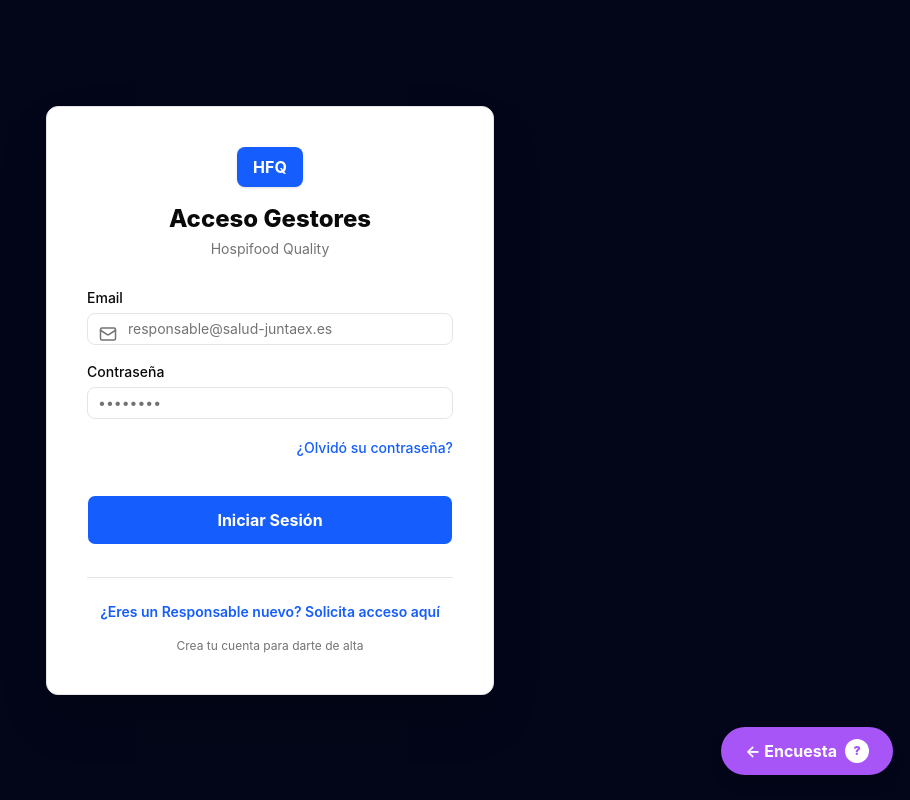
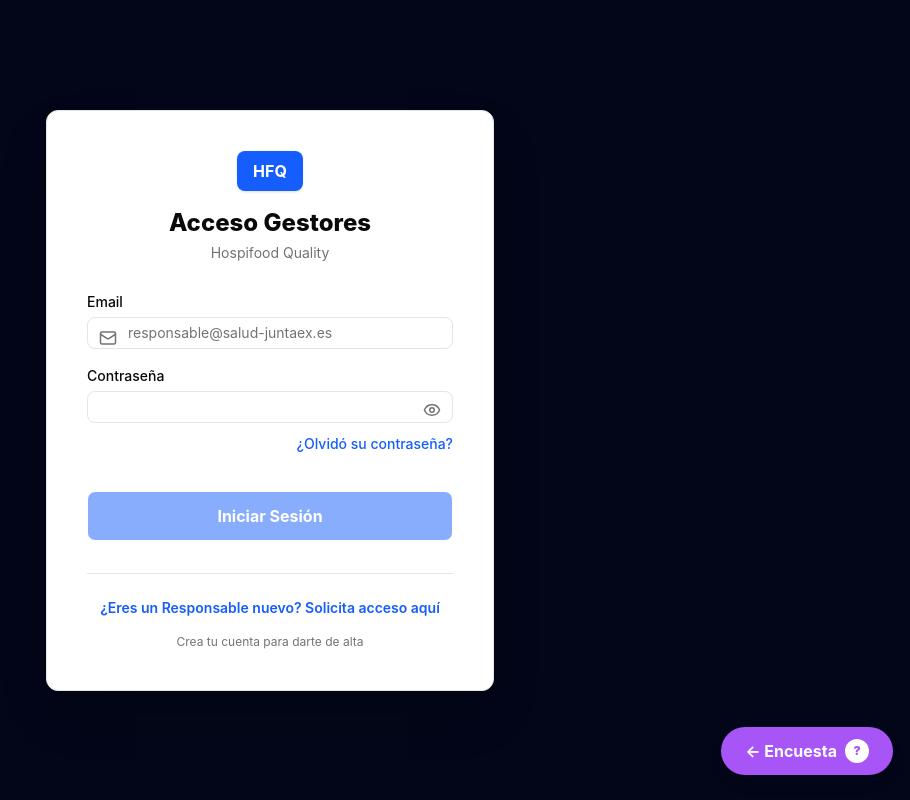
Before and after one commit to ronicleal/Hospifood_Quality, a React (Vite) app: page /login in a window 1280 px wide. Shown: the whole page, without its empty margins (370-1280 px from the left). Built offline with nearby package versions, Linux system fonts and the light colour scheme.

Commit message:
🔄️Actualizar el formulario para ponerle 👁️ a las contraseñas del login y registro y quitar los required del formulario.

```diff
--- a/src/pages/panel/LoginPage.tsx
+++ b/src/pages/panel/LoginPage.tsx
@@ -6,9 +6,7 @@
 import { Label } from "../../components/ui/label";
 import { Input } from "../../components/ui/input";
 import { AvatarSelector } from "../../components/ui/AvatarSelector";
-
-// 👇 Importaciones de iconos y validadores 👇
-import { Mail, Check, AlertCircle } from "lucide-react";
+import { Mail, Check, AlertCircle, Eye, EyeOff } from "lucide-react";
 import { PasswordSegura } from "../../components/ui/PasswordSegura";
 import { isPasswordValid, validateName, capitalizeWords, validateEmail } from "../../utils/regex";
 
@@ -21,6 +19,9 @@
 
     const [email, setEmail] = useState("");
     const [password, setPassword] = useState("");
+
+    //  Estado para mostrar/ocultar contraseña
+    const [showPassword, setShowPassword] = useState(false);
 
     const [nombre, setNombre] = useState("");
     const [apellidos, setApellidos] = useState("");
@@ -72,7 +73,8 @@
         }
     };
 
-    // 👇 AHORA BLOQUEA EL BOTÓN TAMBIÉN SI EL CORREO ESTÁ MAL 👇
+    // calculamos si el botón debe estar deshabilitado para ambos casos
+    const isLoginInvalid = isLogin && (!validateEmail(email) || password.length === 0);
     const isRegisterInvalid = !isLogin && (
         !isPasswordValid(password) ||
         !validateName(nombre) ||
@@ -95,7 +97,8 @@
                     <p className="text-muted-foreground text-sm mt-1">Hospifood Quality</p>
                 </div>
 
-                <form onSubmit={handleSubmit} className="space-y-5">
+                {/* noValidate para quitar los popups feos del navegador*/}
+                <form onSubmit={handleSubmit} className="space-y-5" noValidate>
 
                     {errorMsg && (
                         <div className="p-3 text-sm font-medium text-destructive bg-destructive/10 border border-destructive/20 rounded-md text-center">
@@ -153,8 +156,8 @@
                             />
                         </div>
 
-                        {/* 👇 VALIDACIÓN EN TIEMPO REAL DEL CORREO 👇 */}
-                        {!isLogin && email.length > 0 && (
+                        {/*LA VALIDACIÓN DE CORREO SE MUESTRA SIEMPRE*/}
+                        {email.length > 0 && (
                             <div className="mt-1 animate-fade-in">
                                 {validateEmail(email) ? (
                                     <span className="text-xs text-green-500 font-bold flex items-center gap-1">
@@ -171,15 +174,25 @@
 
                     <div className="space-y-2 text-left">
                         <Label htmlFor="password">Contraseña</Label>
+                        <div className="relative">
                             <Input
                                 id="password"
-                            type="password"
-                            placeholder="••••••••"
+                                type={showPassword ? "text" : "password"}
+                                className="pr-10" // Espacio para el icono
                                 value={password}
                                 onChange={(e) => setPassword(e.target.value)}
                                 disabled={loading}
                                 required
                             />
+                            {/* Botón del ojo */}
+                            <button
+                                type="button"
+                                onClick={() => setShowPassword(!showPassword)}
+                                className="absolute right-3 top-2.5 text-muted-foreground hover:text-foreground transition-colors"
+                            >
+                                {showPassword ? <EyeOff size={18} /> : <Eye size={18} />}
+                            </button>
+                        </div>
 
                         {!isLogin && password.length > 0 && (
                             <PasswordSegura password={password} />
@@ -197,7 +210,8 @@
                     <Button
                         type="submit"
                         className="w-full py-6 text-md font-bold mt-4"
-                        disabled={loading || isRegisterInvalid}
+                        // Bloqueamos dinámicamente si estamos en login o registro
+                        disabled={loading || (isLogin ? isLoginInvalid : isRegisterInvalid)}
                     >
                         {loading ? "Procesando..." : (isLogin ? "Iniciar Sesión" : "Registrarse")}
                     </Button>
```
Lines whose indentation alone changed are shown as unchanged.
